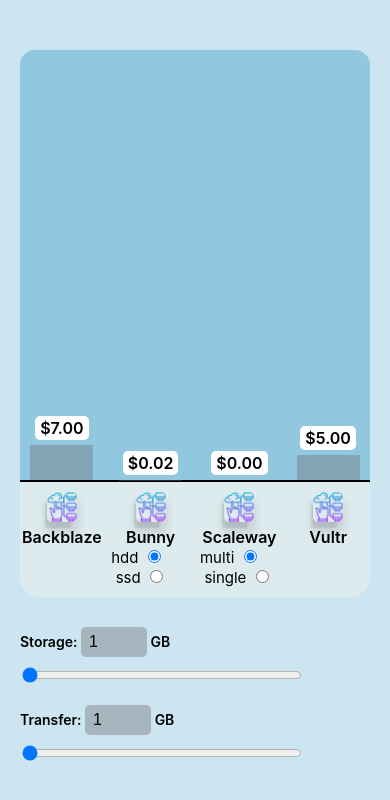
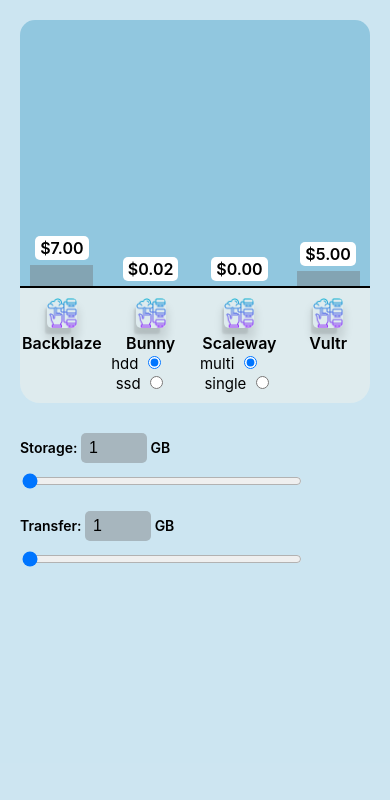
Before and after one commit to Selim96/calculator, a website built with Parcel: page src/index.html in a window 390 px wide. Built offline with nearby package versions, Linux system fonts and the light colour scheme.

Commit message:
change column height

```diff
--- a/src/index.js
+++ b/src/index.js
@@ -11,6 +11,8 @@
     provaidersSchedule: document.querySelector('.schedule'),
 };
 
+const COLUMN_COEFF_MOB = 3;
+const COLUMN_COEFF_TAB = 5;
 const TABLET_WIDTH = 860;
 // const MOBILE_WIDTH = 480;
 
@@ -99,7 +101,7 @@
 };
 
 function getColumnSize(result) {
-    return window.innerWidth >= TABLET_WIDTH ? `"width: ${(result * 5)}px; height: 75%;"` : `"width: 75%; height: ${(result * 5)}px;"`
+    return window.innerWidth >= TABLET_WIDTH ? `"width: ${(result * COLUMN_COEFF_TAB)}px; height: 75%;"` : `"width: 75%; height: ${(result * COLUMN_COEFF_MOB)}px;"`
 };
 
 function getItemSize() {
--- a/src/sass/_home.scss
+++ b/src/sass/_home.scss
@@ -4,8 +4,8 @@
     box-sizing: border-box;
     display: flex;
     flex-direction: column;
-    padding-top: 50px;
-    padding-bottom: 80px;
+    padding-top: 20px;
+    padding-bottom: 20px;
     padding-right: 20px;
     padding-left: 20px;
     background-color: rgba(125, 188, 218, 0.39);
@@ -13,6 +13,8 @@
         display: flex;
         flex-direction: column-reverse;
         justify-content: flex-end;
+        padding-top: 50px;
+        padding-bottom: 80px;
         padding-right: 40px;
         padding-left: 40px;
     }
@@ -151,7 +153,7 @@
 }
 
 .schedule {
-    height: 430px;
+    height: 266px;
     display: flex;
     justify-content: space-between;
     border-bottom: solid 2px black;
@@ -160,6 +162,7 @@
     background-color: rgba(125, 189, 218, 0.74);;
     @include mq(tablet) {
         width: 550px;
+        height: 450px;
         flex-direction: column;
         border-left: solid 2px black;
         border-bottom: none;
```
